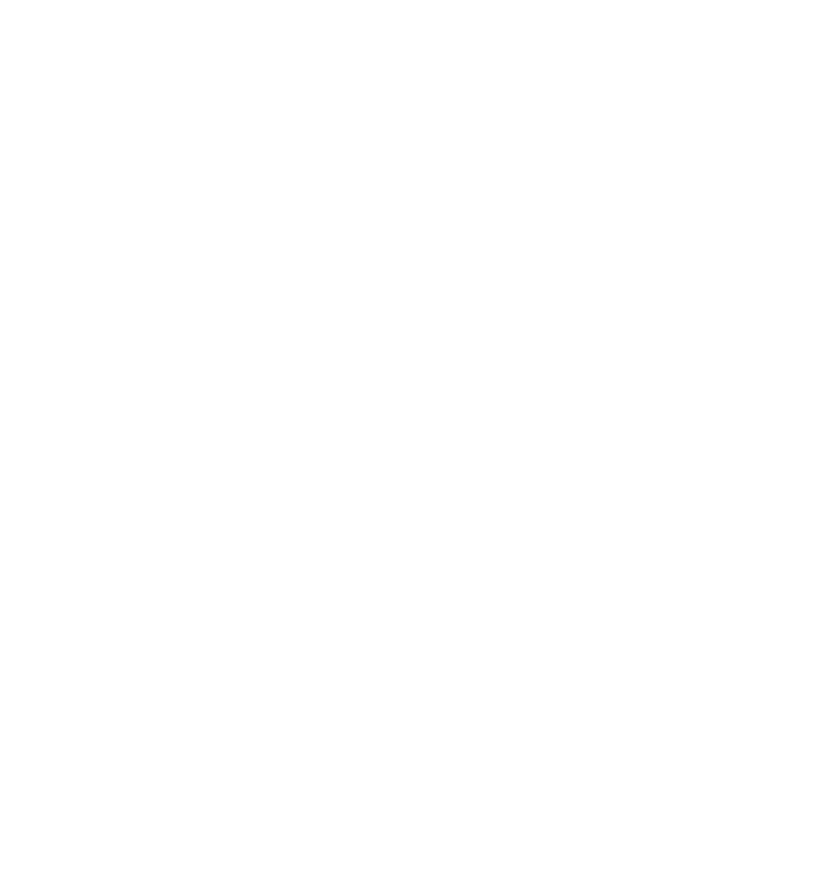
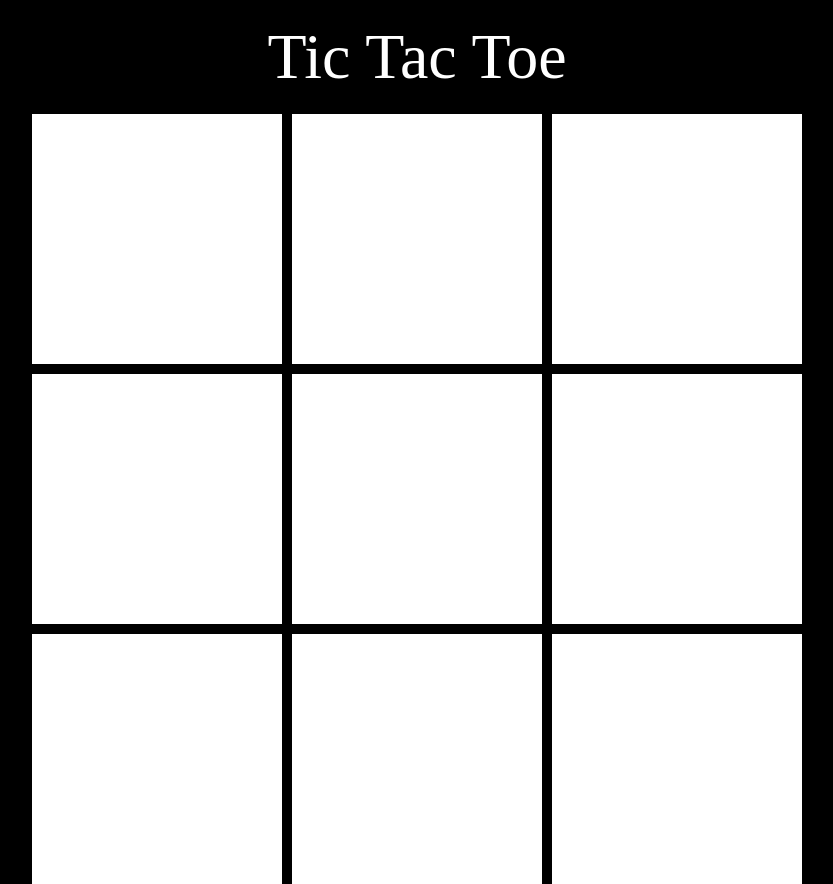
Before and after one commit to Charlie-Deane/tictactoe, a plain HTML site: page index.html in a window 1280 px wide. Shown: the whole page, without its empty margins (223-1056 px from the left). Before the commit the page ends 800 px from the top, so only its background shows below. Drawn offline with Linux system fonts and the light colour scheme.

Commit message:
layout done - nothing pretty but it will work.

```diff
--- a/index.html
+++ b/index.html
@@ -9,6 +9,21 @@
     <script src="script.js" defer></script>
 </head>
 <body>
-
+    <div id="headerContainer">
+        <h1>Tic Tac Toe</h1>
+    </div>
+    <div id="mainContainer">
+        <div id="gameBoard">
+            <div id="space_1" class="space"></div>
+            <div id="space_2" class="space"></div>
+            <div id="space_3" class="space"></div>
+            <div id="space_4" class="space"></div>
+            <div id="space_5" class="space"></div>
+            <div id="space_6" class="space"></div>
+            <div id="space_7" class="space"></div>
+            <div id="space_8" class="space"></div>
+            <div id="space_9" class="space"></div>
+        </div>
+    </div>
 </body>
 </html>
--- a/style.css
+++ b/style.css
@@ -46,3 +46,74 @@ table {
 	border-collapse: collapse;
 	border-spacing: 0;
 }
+
+body{
+    background-color: black;
+    color: white;
+}
+
+#headerContainer{
+    display: flex;
+    justify-content: center;
+    padding: 25px;
+}
+
+h1{
+    font-size: 64px;
+}
+
+#mainContainer{
+    background-color: black;
+    display: flex;
+    justify-content: center;
+    align-items: center;
+}
+
+#gameBoard{
+    display: grid;
+    grid-template-rows: repeat(3, 250px);
+    grid-template-columns: repeat(3, 250px);
+    gap: 10px;
+}
+
+.space{
+    height: 250px;
+    width: 250px;
+    background-color: white;
+}
+
+#space_1{
+    grid-area: 1 / 1;
+}
+
+#space_2{
+    grid-area: 1 / 2;
+}
+
+#space_3{
+    grid-area: 1 / 3;
+}
+
+#space_4{
+    grid-area: 2 / 1;
+}
+
+#space_5{
+    grid-area: 2 / 2;
+}
+
+#space_6{
+    grid-area: 2 / 3;
+}
+
+#space_7{
+    grid-area: 3 / 1;
+}
+
+#space_8{
+    grid-area: 3 / 2;
+}
+
+#space_9{
+    grid-area: 3 / 3;
+}
```
